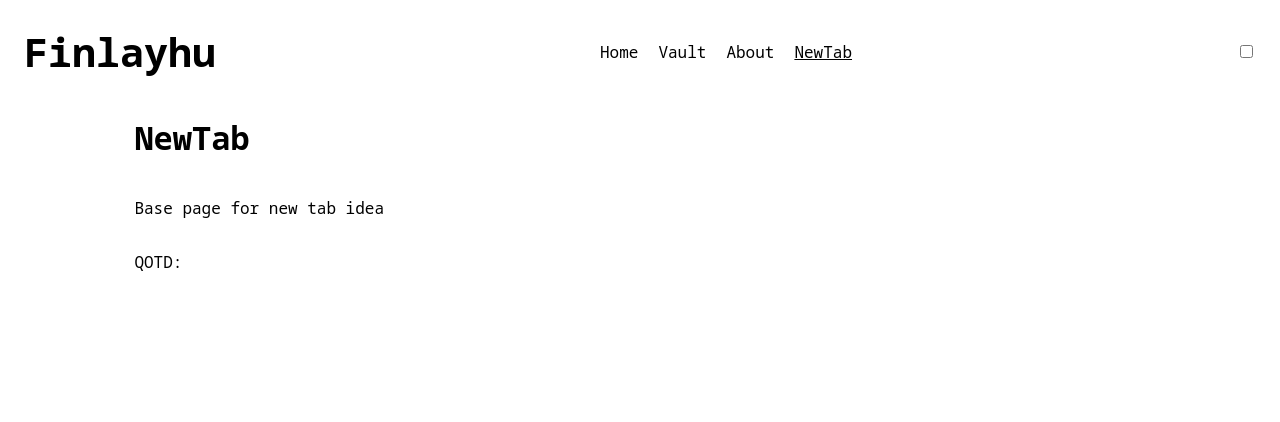
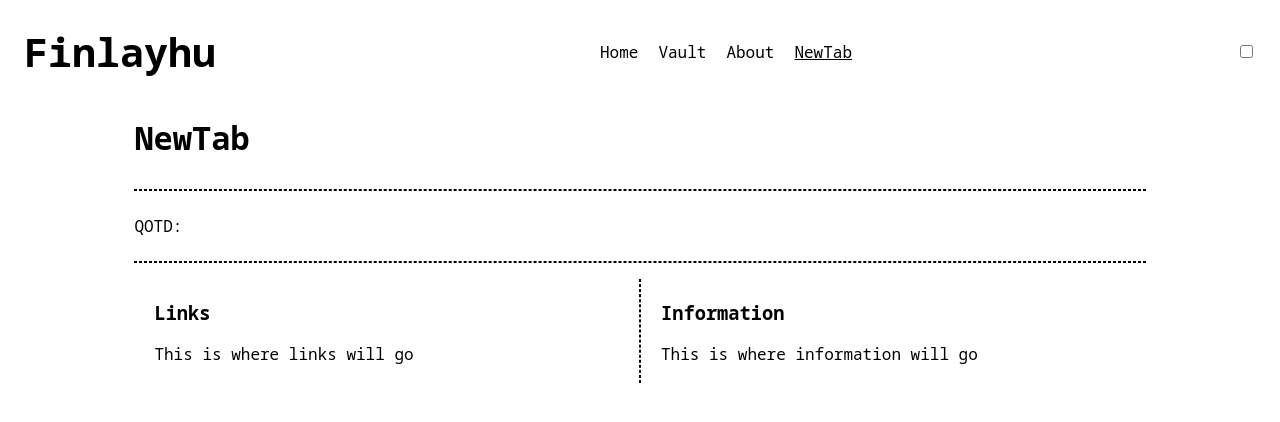
Before and after one commit to HudsonFinn/finlayhu, a React (Vite) app: page /new-tab in a window 1280 px wide. Shown: the top 422 px of the page. Built offline with nearby package versions, Linux system fonts and the light colour scheme; no server answers.

Commit message:
Add new tab page layout

```diff
--- a/src/App.css
+++ b/src/App.css
@@ -4,3 +4,11 @@
 	max-width: 80%;
 	margin: auto;
 }
+
+hr {
+	border-right: 0;
+	border-left: 0;
+	margin-left: 0;
+	margin-right: 0;
+	border: 1px dashed var(--font-color);
+}
--- a/src/pages/NewTabPage.tsx
+++ b/src/pages/NewTabPage.tsx
@@ -5,8 +5,32 @@ function NewTabPage() {
 	return (
 		<div className="page">
 			<h1>NewTab</h1>
-			<p>Base page for new tab idea</p>
+			<hr />
 			<QuoteOfTheDay />
+			<hr />
+			<div style={{ display: 'flex', flexWrap: 'wrap' }}>
+				<div
+					style={{
+						flexGrow: 1,
+						flexBasis: '400px',
+						margin: '10px 20px',
+					}}
+				>
+					<h3>Links</h3>
+					<p>This is where links will go</p>
+				</div>
+				<hr />
+				<div
+					style={{
+						flexGrow: 1,
+						flexBasis: '400px',
+						margin: '10px 20px',
+					}}
+				>
+					<h3>Information</h3>
+					<p>This is where information will go</p>
+				</div>
+			</div>
 		</div>
 	);
 }
```
